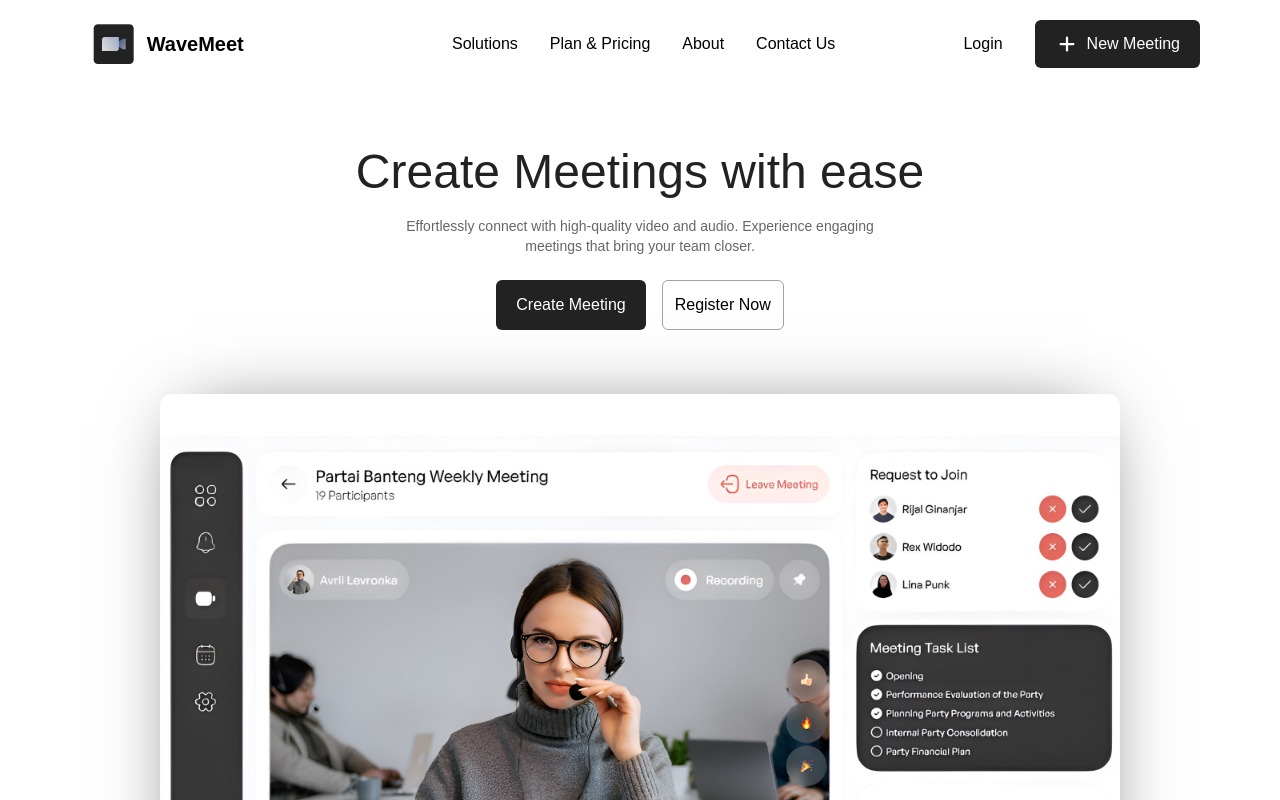
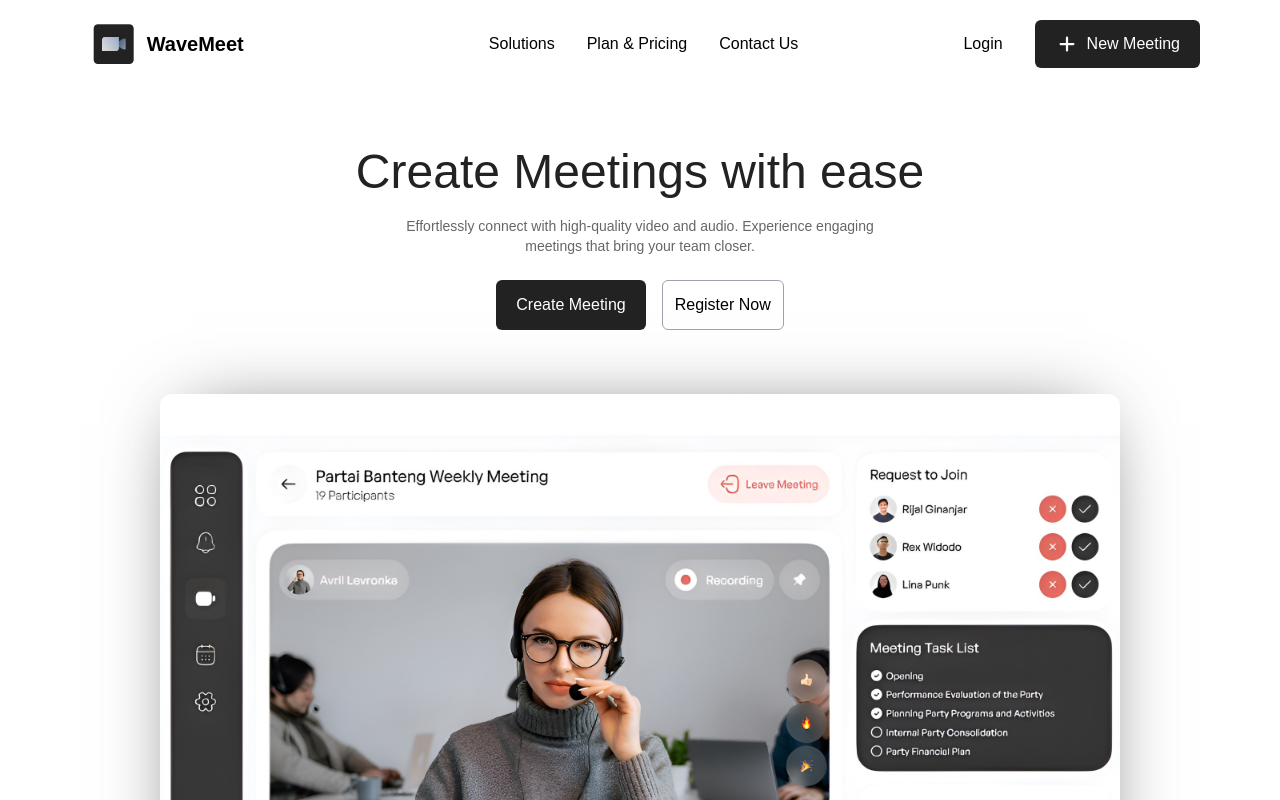
Before and after one commit to vinaynaik486/WaveMeet, a React (Vite) app: page / in a window 1280 px wide. Shown: the top 800 px of the page. Built offline with nearby package versions, Linux system fonts and the light colour scheme; a web font is replaced by a local one.

Commit message:
Moved the pricing section to new Pricing component

```diff
--- a/src/components/Navbar.jsx
+++ b/src/components/Navbar.jsx
@@ -24,7 +24,6 @@ function Navbar() {
       <div className='flex justify-between gap-8'>
         <button className='reveal-text ml-20'>Solutions</button>
         <button className='reveal-text'>Plan & Pricing</button>
-        <button className='reveal-text'>About</button>
         <button className='reveal-text'>Contact Us</button>
       </div>
       <div className='flex items-center gap-8'>
```
